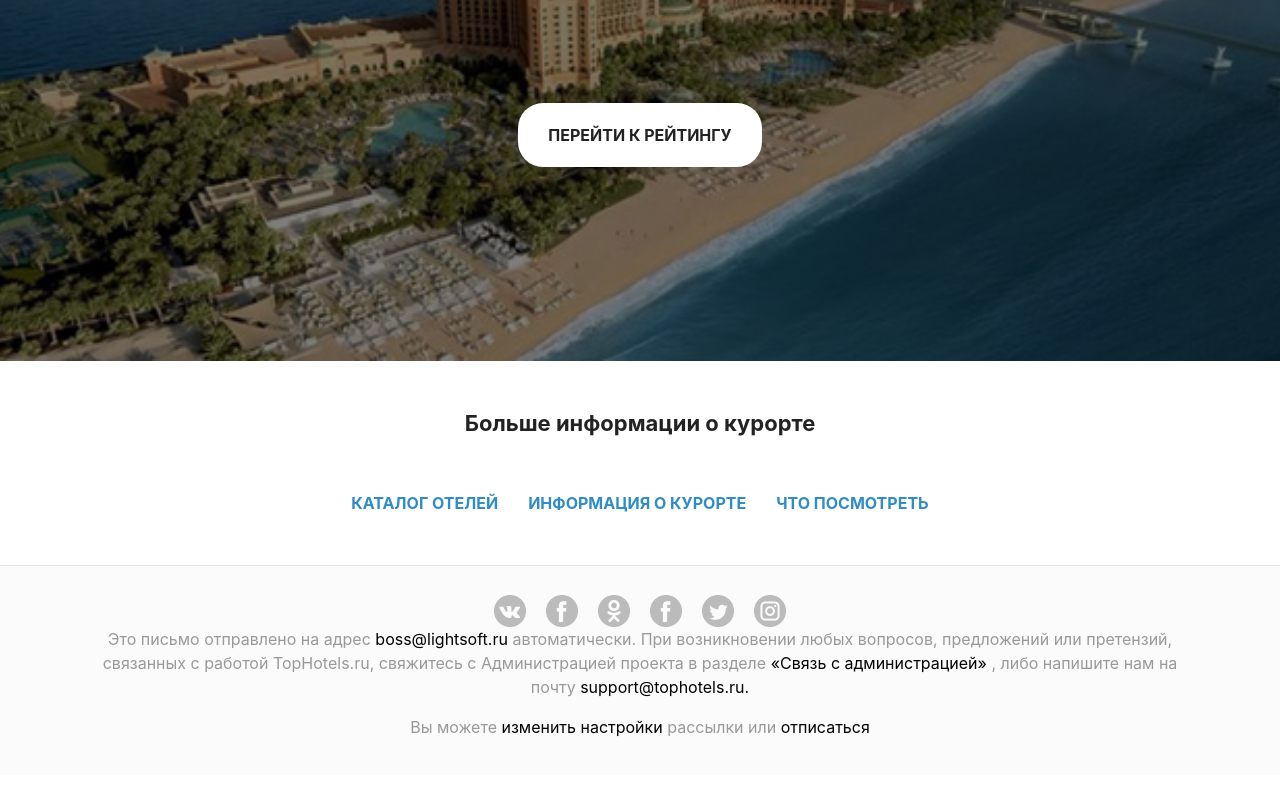
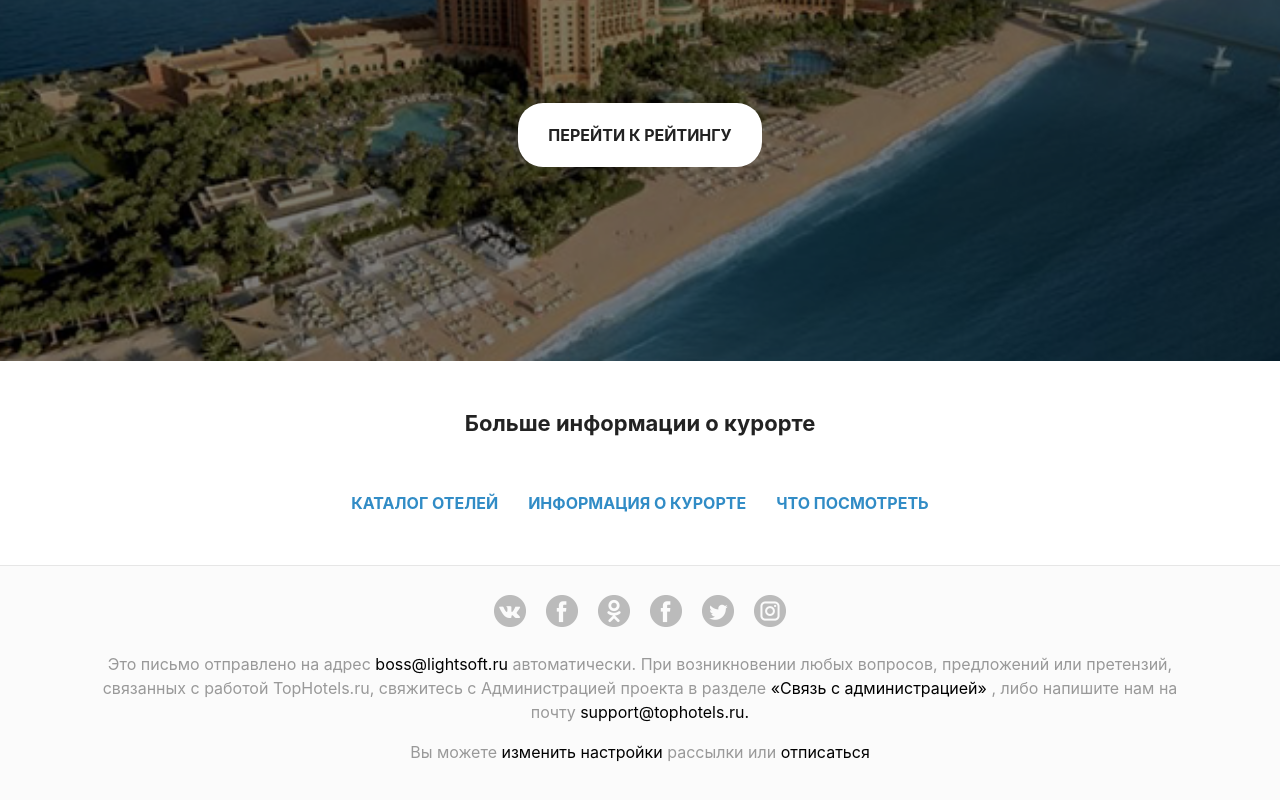
Before and after one commit to Top-Hotels/Top-Hotels.github.io, a plain HTML site: page index.html in a window 1280 px wide. Shown: the part 2407-3207 px from the top of the page. Before the commit the page ends 3182 px from the top, so only its background shows below. Drawn offline with nearby package versions, Linux system fonts and the light colour scheme.

Commit message:
Update style.css

```diff
--- a/css/style.css
+++ b/css/style.css
@@ -205,6 +205,8 @@ a:hover {
           box-shadow: inset 0 1px 0 #e6e6e6;
   background-color: #fbfbfb;
   padding-bottom: 20px; }
+  .footer__social-ico {
+    padding-bottom : 25px; }
   .footer__social-ico a {
     margin-left: 20px; }
     .footer__social-ico a:first-child {
```
